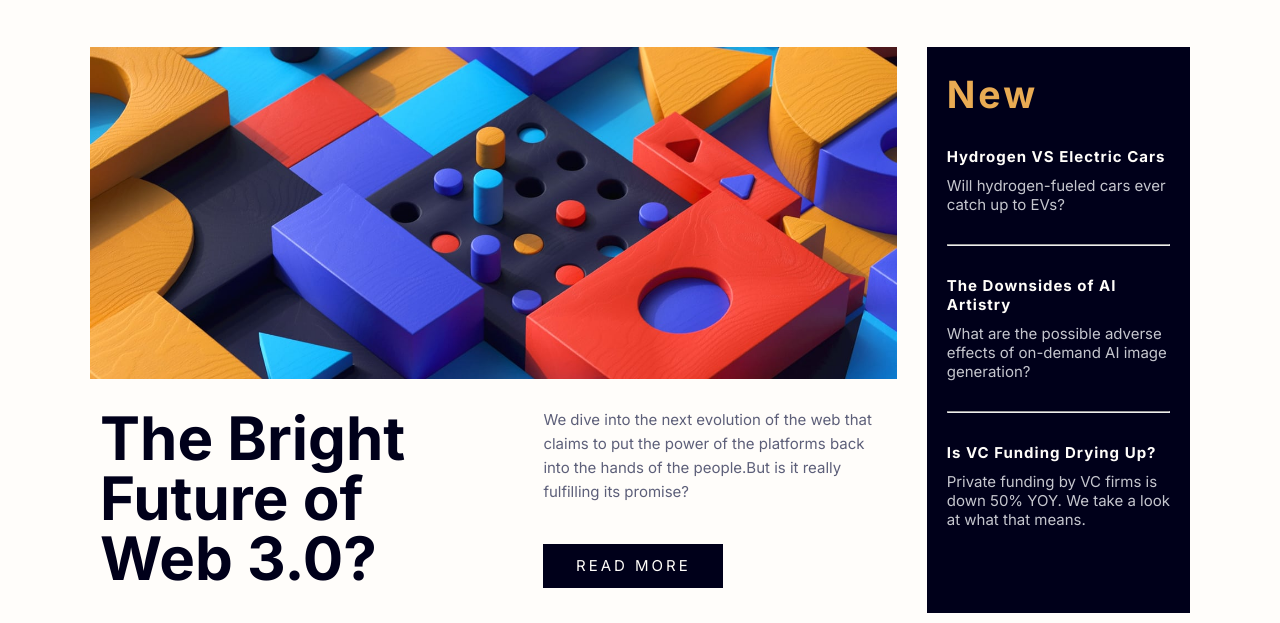
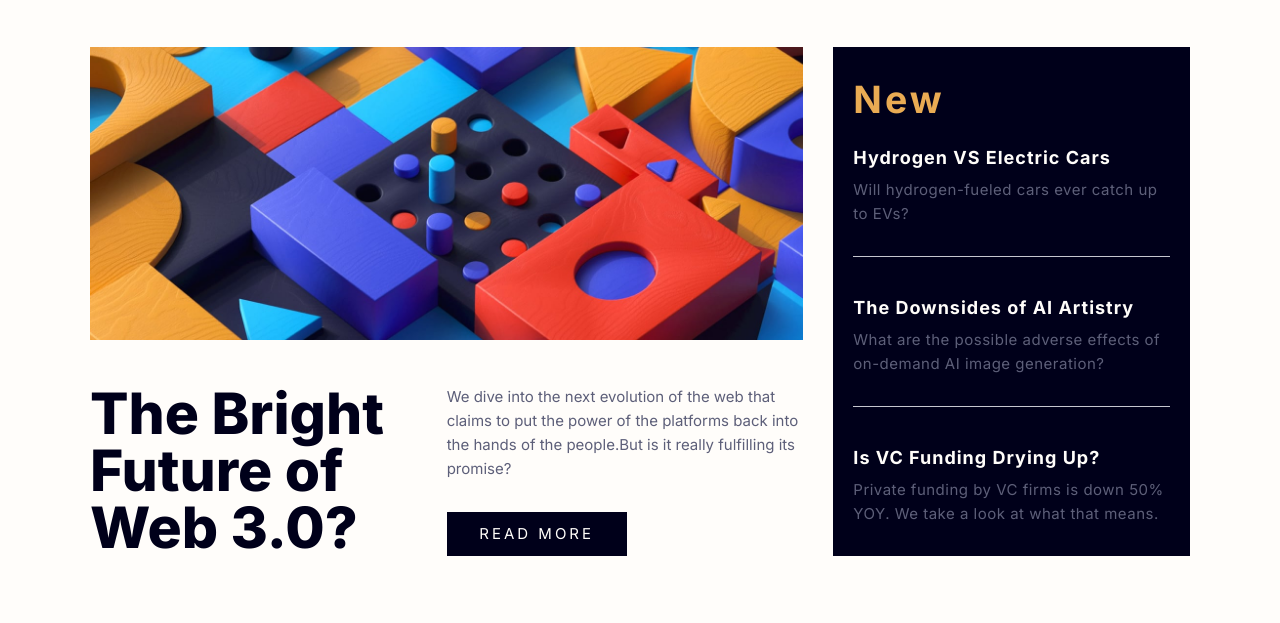
Before and after one commit to TugceVG/frontend-mentor-challenges, a plain HTML site: page news-homepage/index.html in a window 1280 px wide. Shown: the part 113-736 px from the top of the page. Drawn offline with Linux system fonts and the light colour scheme.

Commit message:
chore(news-homepage): update main style

```diff
--- a/news-homepage/index.html
+++ b/news-homepage/index.html
@@ -28,7 +28,7 @@
     </nav>
     <main>
       <section>
-        <article>
+        <!-- <article> -->
         <img src="./assets/images/image-web-3-desktop.jpg" />
         <div class="content">
           <div class="content-left">
@@ -40,23 +40,22 @@
             <a href="#">Read more</a>
           </div>
         </div>
+        <!-- </article> -->
       </section>
       <aside>
         <h1>New</h1>
-        <article>
+        <div class="aside-card">
           <h2>Hydrogen VS Electric Cars</h2>
           <p>Will hydrogen-fueled cars ever catch up to EVs?</p>
-        </article>
-        <hr>
-        <article>
+        </div>
+        <div class="aside-card">
           <h2>The Downsides of AI Artistry</h2>
           <p>What are the possible adverse effects of on-demand AI image generation?</p>
-        </article>
-        <hr>
-        <article>
+        </div>
+        <div class="aside-card">
           <h2>Is VC Funding Drying Up?</h2>
           <p>Private funding by VC firms is down 50% YOY. We take a look at what that means.</p>
-        </article>
+        </div>
       </aside>
     </main>
     <div class="card">
--- a/news-homepage/style.css
+++ b/news-homepage/style.css
@@ -68,8 +68,10 @@ main {
 }
 
 main section {
+    flex: 2;
     display: flex;
     flex-direction: column;
+    justify-content: space-between;
 }
 
 main section img {
@@ -78,8 +80,7 @@ main section img {
 
 main section .content {
     display: flex;
-    padding: 25px 10px;
-    gap: 100px;
+    justify-content: space-between;
 }
 
 main section .content .content-left {
@@ -88,7 +89,8 @@ main section .content .content-left {
 }
 
 main section .content .content-left h1 {
-    font-size: 4rem;
+    font-size: 3.8rem;
+    font-weight: 900;
 }
 
 main section .content .content-right {
@@ -120,33 +122,50 @@ main section .content .content-right a:hover {
 }
 
 main aside {
+    flex: 1;
     display: flex;
     flex-direction: column;
-    padding: 25px 20px;
     background: var(--very-dark-blue);
     color: var(--grayish-blue);
 }
 
 aside h1 {
-    margin-bottom: 30px;
+    /* margin-bottom: 30px; */
     color: var(--soft-orange);
     font-size: 2.5rem;
     font-weight: 700;
     letter-spacing: 3px;
+    margin: 25px 20px 0;
+    padding: 5px 0;;
 }
 
-aside article h2 {
-    font-size: 1rem;
+aside .aside-card {
+    margin: 20px;
+    padding-bottom: 30px;
+    /* margin-bottom: 20px; */
+    border-bottom: 1px solid var(--grayish-blue);
+}
+
+aside .aside-card:last-child {
+    border-bottom: none;
+    padding-bottom: 10px;
+}
+
+aside .aside-card h2 {
+    color: var(--off-white);
+    font-size: 1.2rem;
     font-weight: 700;
     letter-spacing: 1px;
     margin-bottom: 10px;
-    color: var(--off-white);
 }
 
-hr {
-    margin: 30px 0;
-    /* background: var(--dark-grayish-blue); */
+aside .aside-card p {
+    color: var(--dark-grayish-blue);
+    line-height: 1.6;
+    letter-spacing: 0.5px;
+    font-weight: 400;
 }
+
 /* MAIN end */
 
 .card {
```
Lines whose indentation alone changed are shown as unchanged.
